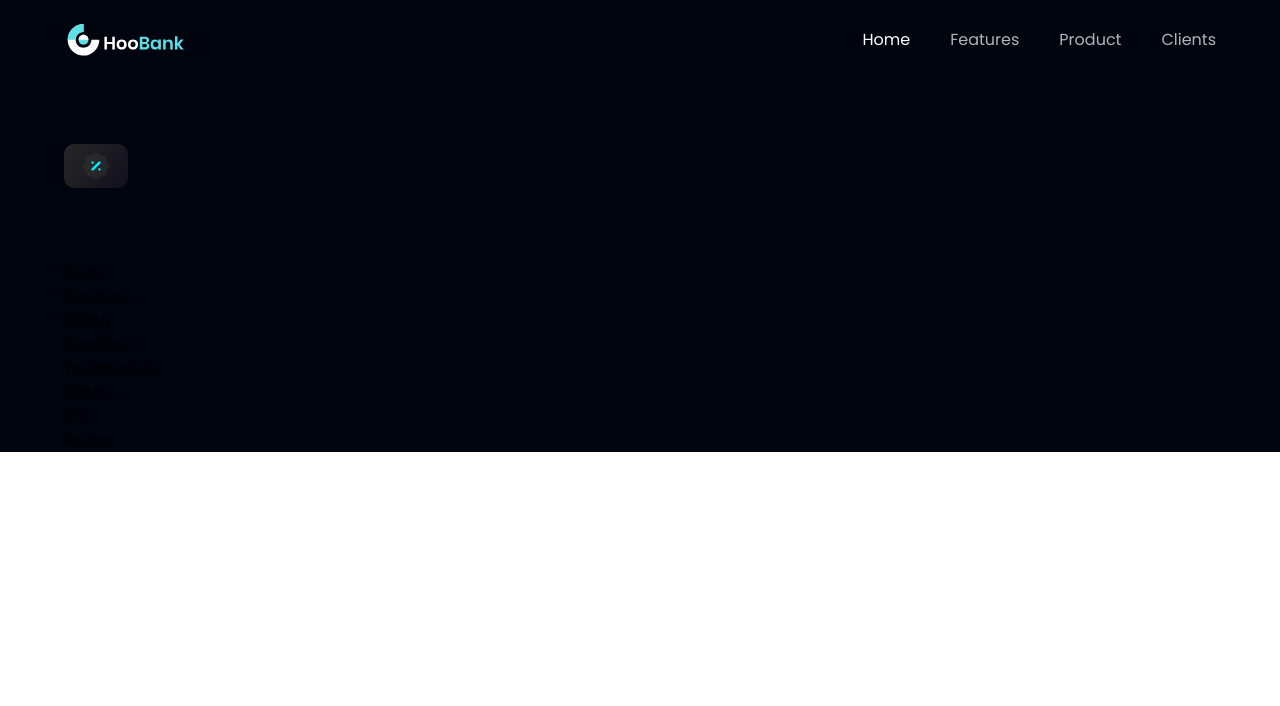
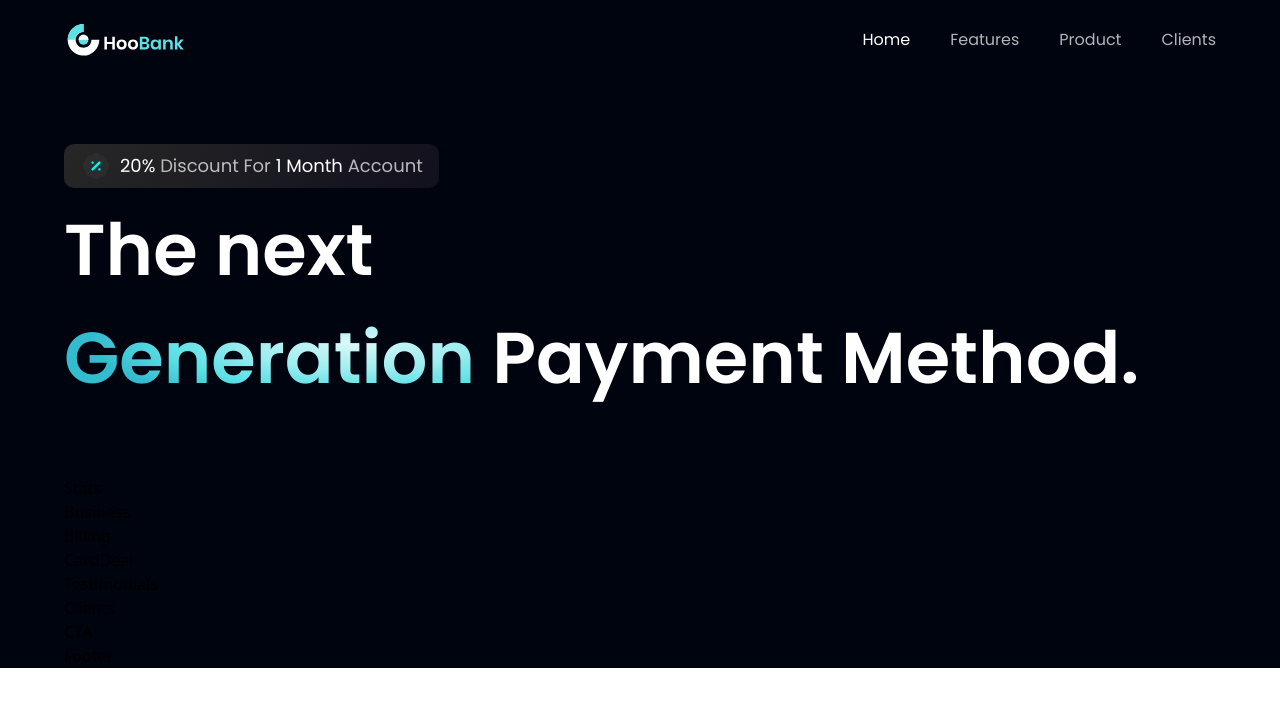
Before and after one commit to Pegrume88/modern-bank-react-app, a React (Vite) app in the folder modern_bank_app/: page / in a window 1280 px wide. Shown: the top 706 px of the page. Built offline with nearby package versions, Linux system fonts and the light colour scheme.

Commit message:
added hero section text with styles

```diff
--- a/modern_bank_app/src/components/Hero.jsx
+++ b/modern_bank_app/src/components/Hero.jsx
@@ -3,19 +3,33 @@ import { discount, robot } from '../assets'
 import React from 'react'
 
 const Hero = () => (
-  <section id='home' className={`flex md:flex-row flex-col ${styles.paddingY}`}>
-      <div className={`flex-1 ${styles.flexStart}
-        flex-col xl:px-0 sm:px-16 px-6`}>
-          <div className='flex flex-row items-center py-[6px] px-4 bg-discount-gradient
-            rounded-[10px] mb-2'>
+  <section id="home" className={`flex md:flex-row flex-col ${styles.paddingY}`}>
+    <div
+      className={`flex-1 ${styles.flexStart}
+        flex-col xl:px-0 sm:px-16 px-6`}
+    >
+      <div
+        className="flex flex-row items-center py-[6px] px-4 bg-discount-gradient
+            rounded-[10px] mb-2"
+      >
+        <img src={discount} alt="discount" className="w-[32px] h-[32px] " />
+        <p className={`${styles.paragraph} ml-2`}>
+          <span className="text-white">20% </span>Discount For{" "}
+          <span className="text-white">1 Month </span>
+          Account
+        </p>
+      </div>
 
-              <img src={discount} alt="discount" className='w-[32px] h-[32px] '/>
-
-          </div>
-
+      <div className='flex flex-row justify-between items-center w-full'>
+          <h1 className='flex-1 font-poppins font-semibold ss:text-[72px] text-[52px] text-white'>
+            The next <br className='sm:block hidden' /> {" "}
+            <span className='text-gradient'>Generation</span> {" "}
+            Payment Method.
+          </h1>
       </div>
+    </div>
   </section>
-)
+);
 
 
 export default Hero
```
